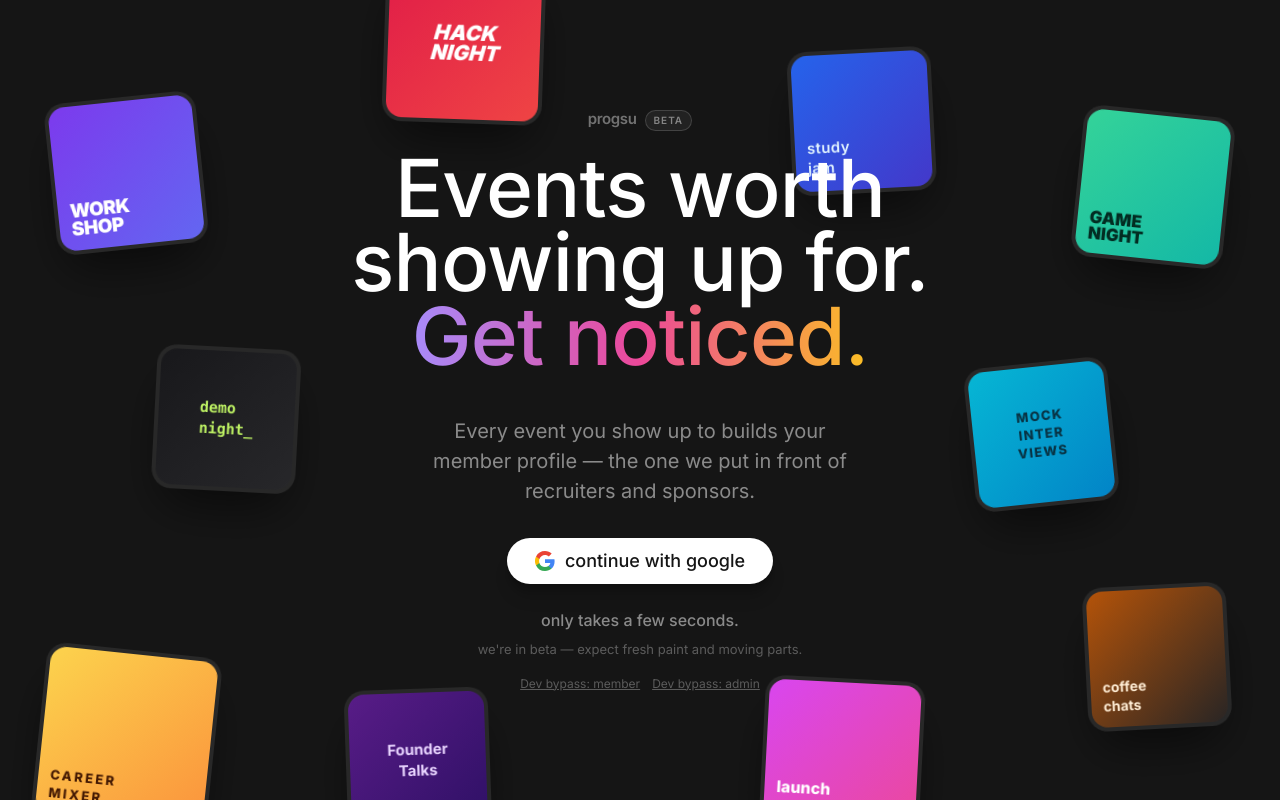
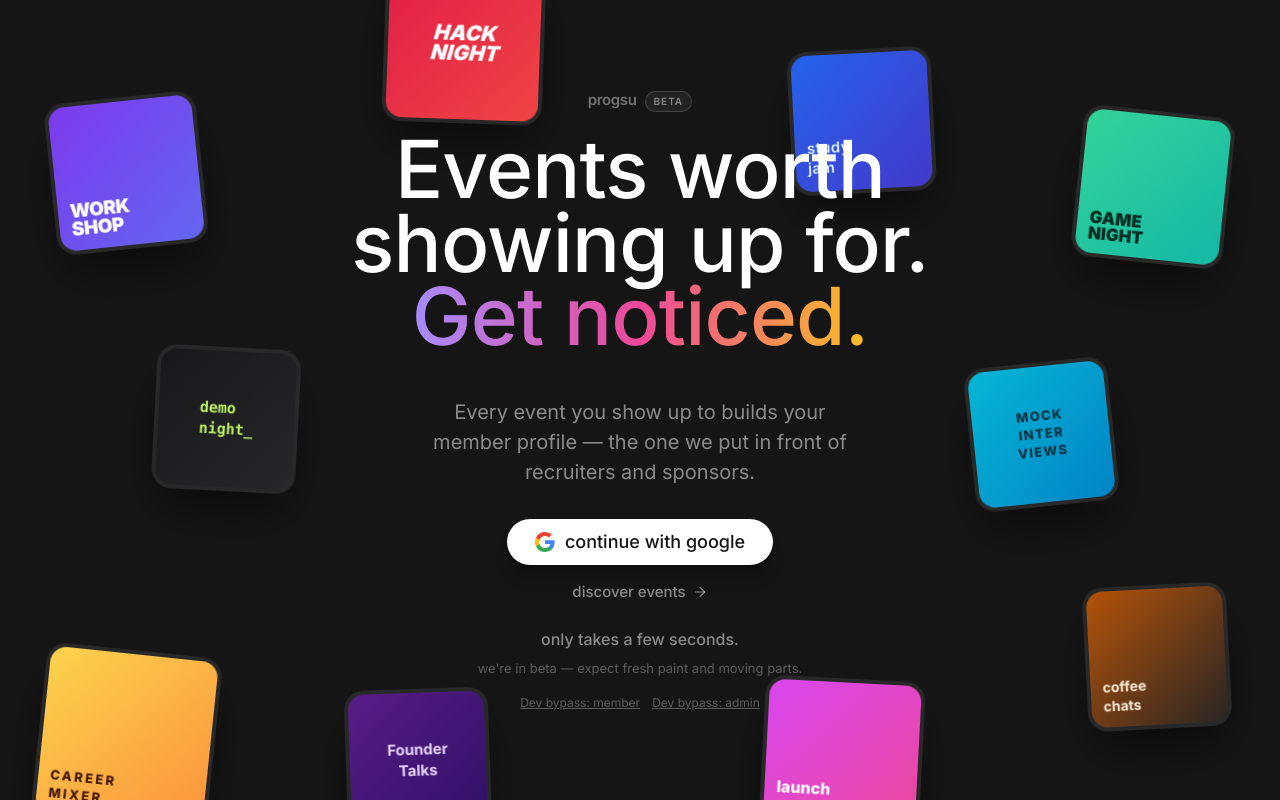
Before and after one commit to progsu-official/progsu-platform, a Next.js app: page / in a window 1280 px wide. Built offline with nearby package versions, Linux system fonts and the light colour scheme.

Commit message:
feat(landing): add discover events link for logged-out visitors

```diff
--- a/app/page.tsx
+++ b/app/page.tsx
@@ -1,4 +1,5 @@
 import Link from "next/link";
+import { ArrowRight } from "lucide-react";
 
 // Logged-out welcome screen. Mirrors the reference collage system measured
 // off luma.com's logged-out page: flat #151515 ground, 80px/0.92 medium
@@ -272,6 +273,18 @@ export default function Home() {
           continue with google
         </Link>
 
+        <Link
+          href="/events"
+          className="group mt-4 inline-flex items-center gap-1.5 text-[15px] font-medium text-white/50 transition-colors duration-150 hover:text-white/80"
+        >
+          discover events
+          <ArrowRight
+            size={16}
+            strokeWidth={1.75}
+            className="transition-transform duration-300 ease-[cubic-bezier(0.16,1,0.3,1)] group-hover:translate-x-0.5 motion-reduce:transition-none motion-reduce:group-hover:translate-x-0"
+          />
+        </Link>
+
         <p className="mt-6 text-base font-medium text-white/50">
           only takes a few seconds.
         </p>
```
